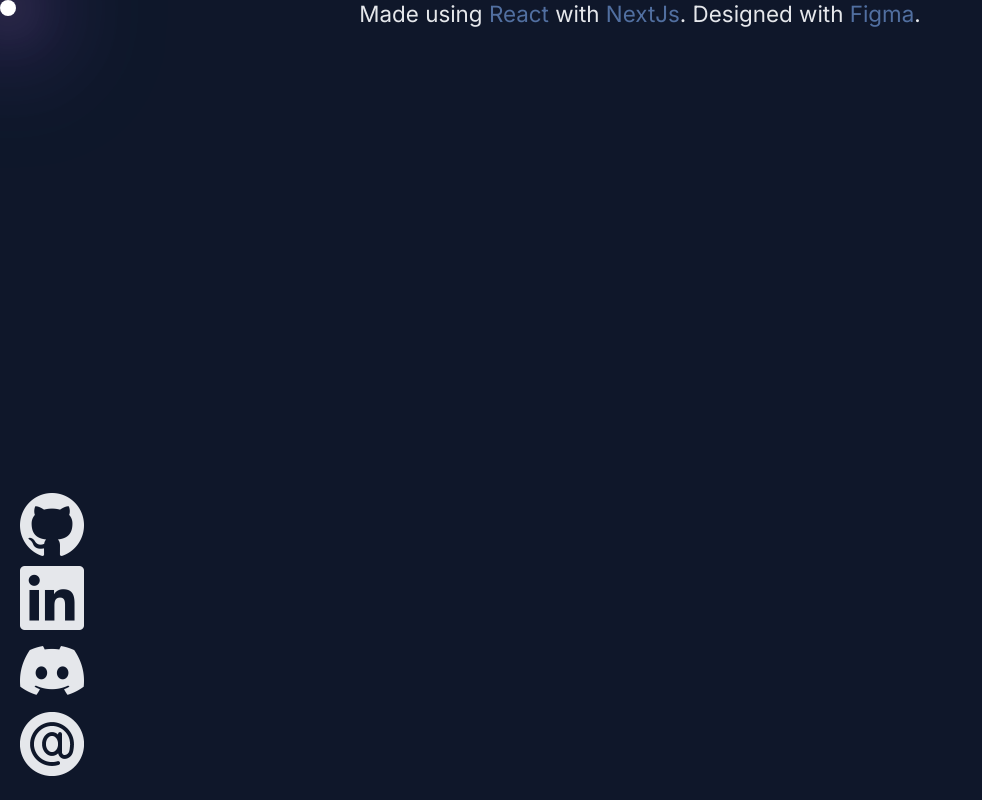
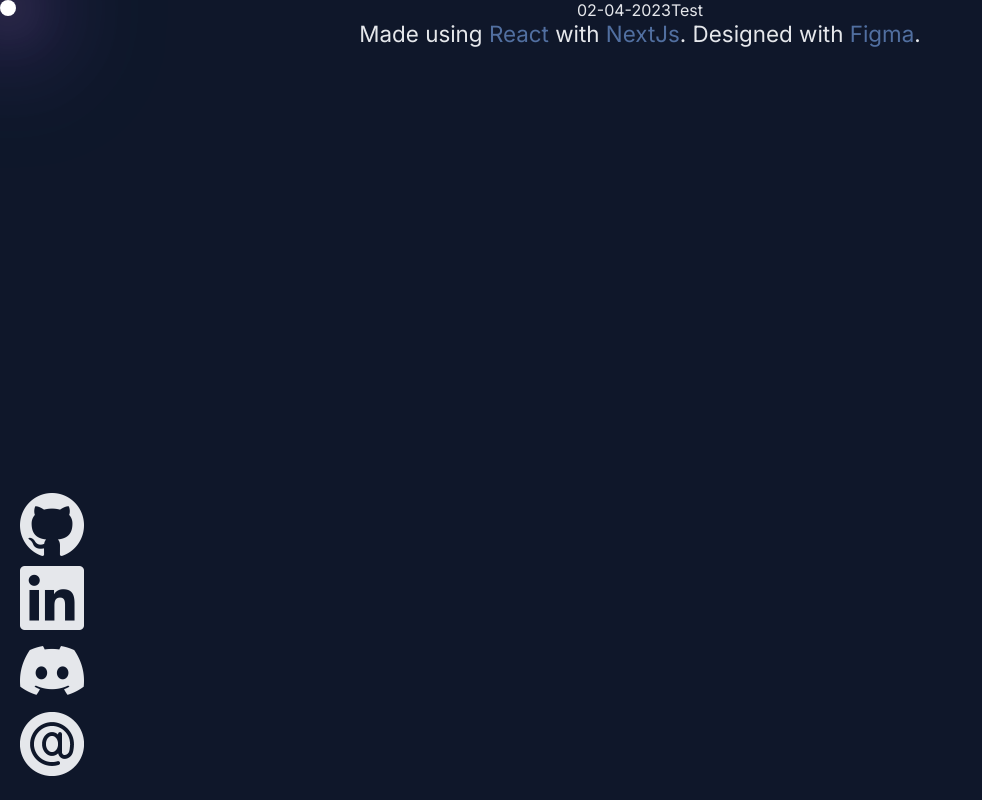
Before and after one commit to AliHaine/AliYag.dev, a Next.js app: page /allprojects in a window 1280 px wide. Shown: the whole page, without its empty margins (0-982 px from the left). Built offline with nearby package versions, Linux system fonts and the light colour scheme.

Commit message:
Cursor is no displayed anymore if the mouse is out the window. Update all displayer page

```diff
--- a/app/allprojects/page.tsx
+++ b/app/allprojects/page.tsx
@@ -1,11 +1,10 @@
 import {getSortedItems} from "../libs/projects-blogs"
+import AllDisplayer from "@/app/components/alldisplayer";
 
 export default function AllProjects() {
     const projects = getSortedItems("projects");
 
-    console.log(projects)
     return (
-        <div>
-
-        </div>);
+        <AllDisplayer item={projects}></AllDisplayer>
+    )
 }
--- /dev/null
+++ b/app/components/alldisplayer.module.css
@@ -0,0 +1,11 @@
+#alldisplayMain {
+    display: flex;
+    justify-content: center;
+    align-items: center;
+    flex-direction: column;
+    color: rgb(var(--color-three));
+}
+
+.itemRow {
+    display: flex;
+}
--- /dev/null
+++ b/app/components/alldisplayer.tsx
@@ -0,0 +1,19 @@
+import {PostItem, ProjectItem} from "@/app/types/projects-posts";
+import allPlayerStyle from "./alldisplayer.module.css";
+import Link from "next/link";
+
+export default function AllDisplayer({item}: {item: ProjectItem[] | PostItem[] }) {
+    return (
+        <section id={allPlayerStyle.alldisplayMain}>
+            <div>{item.map(item => (
+                <Link key={item.id} href={`/project/${item.id}`}>
+                    <div className={allPlayerStyle.itemRow} key={item.id}>
+                        <div>{item.date}</div>
+                        <div>{item.title}</div>
+                    </div>
+                </Link>
+            ))}
+            </div>
+        </section>
+    );
+}
--- a/app/components/mouse.tsx
+++ b/app/components/mouse.tsx
@@ -13,10 +13,24 @@ export default function Mouse() {
             cursor.style.top = `${e.clientY - 8}px`;
         };
 
+        const mouseLeave = () => {
+            cursor.hidden = true;
+        }
+
+        const mouseEnter = () => {
+            cursor.hidden = false;
+        }
+
         document.addEventListener("mousemove", moveCursor);
+        document.addEventListener("mouseleave", mouseLeave);
+        document.addEventListener("mouseenter", mouseEnter);
+
+
 
         return () => {
             document.removeEventListener("mousemove", moveCursor);
+            document.removeEventListener("mouseleave", mouseLeave);
+            document.removeEventListener("mouseenter", mouseLeave);
             document.body.removeChild(cursor);
         };
     }, []); // Empty dependency array ensures this effect runs only once after initial render
```
